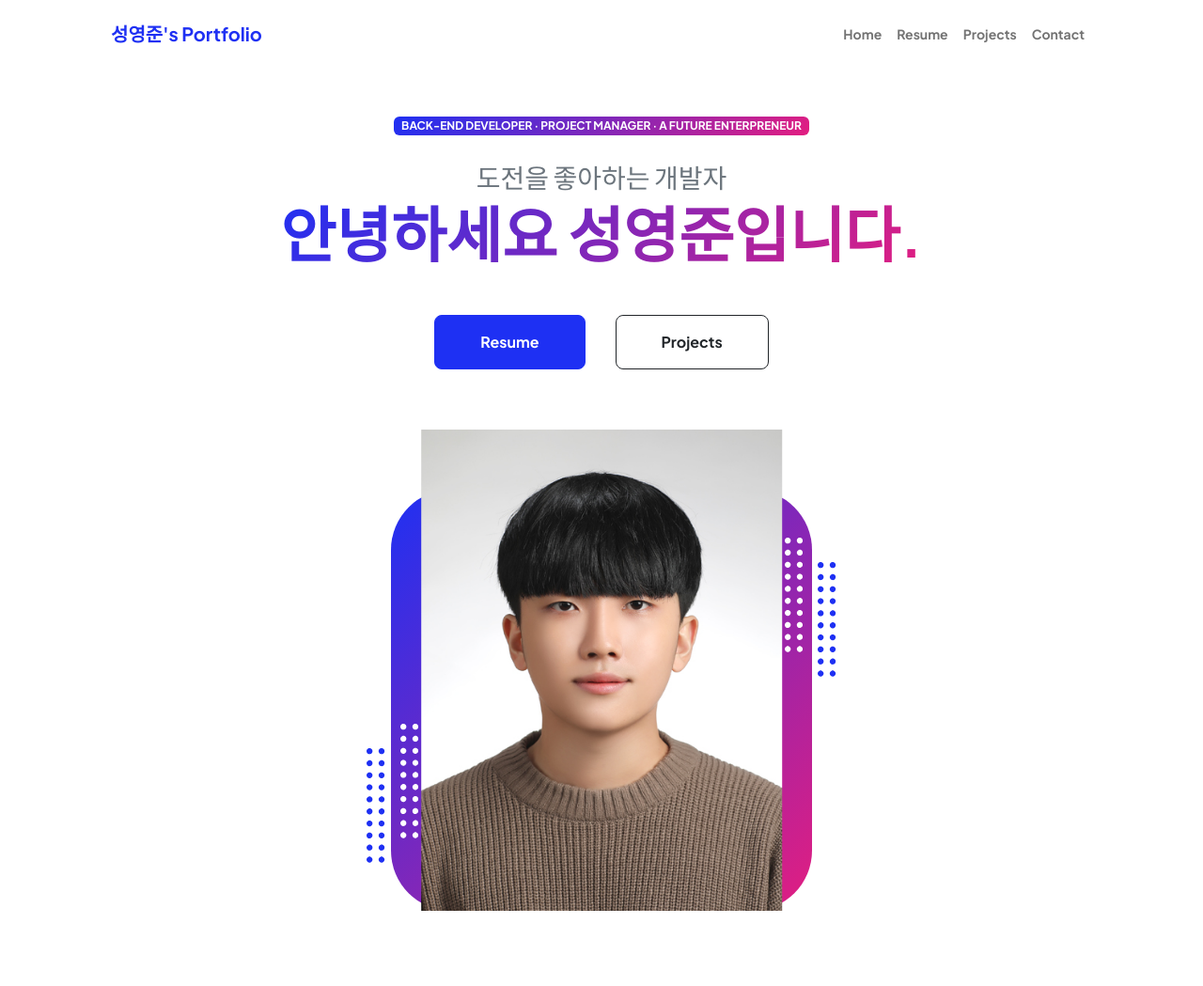
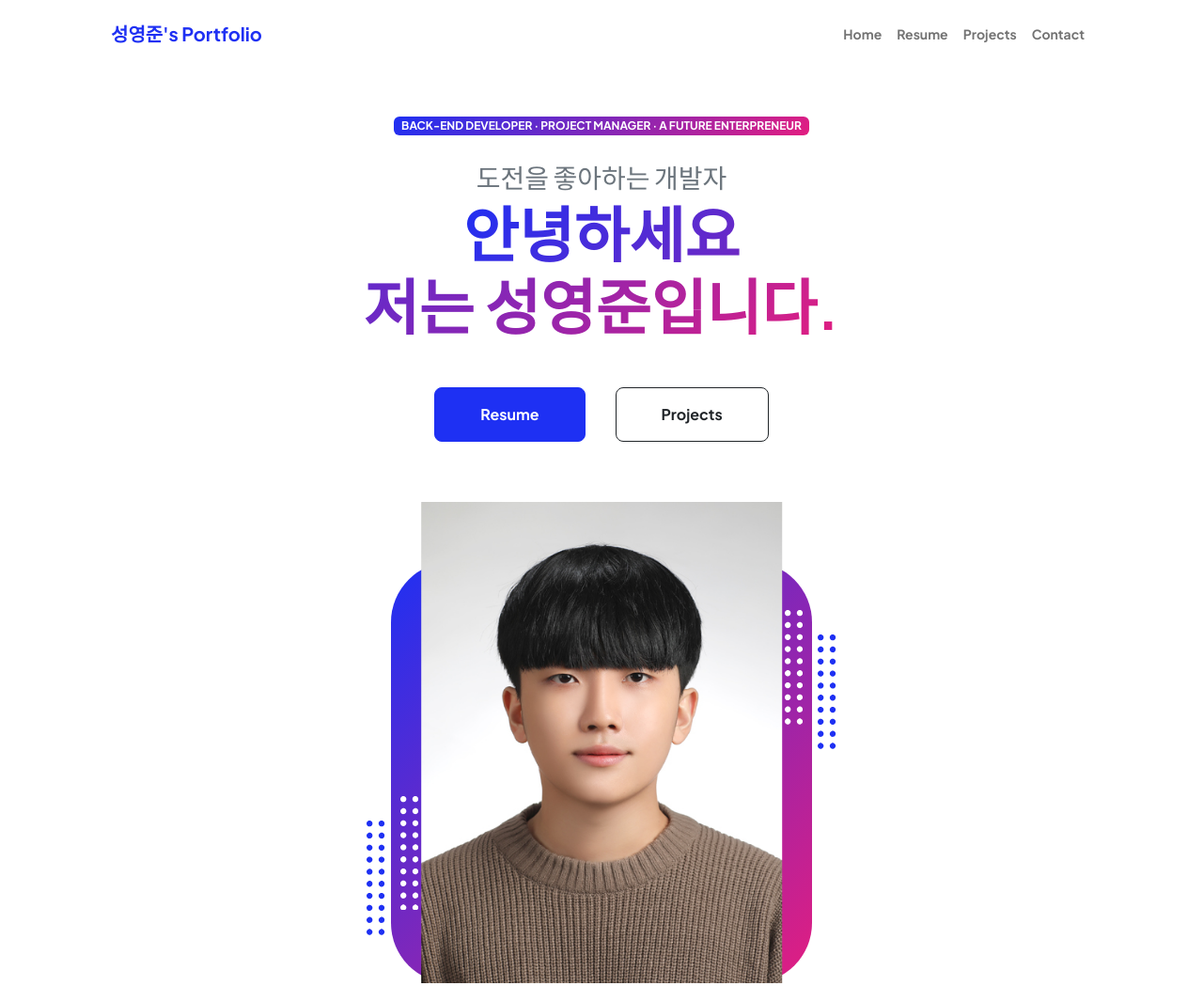
Before and after one commit to yxun20/Mid-Term-Project2, a plain HTML site: page index.html in a window 1280 px wide. Shown: the top 1049 px of the page at 94% size. Drawn offline with nearby package versions, Linux system fonts and the light colour scheme.

Commit message:
Update index.html

```diff
--- a/index.html
+++ b/index.html
@@ -43,7 +43,7 @@
                             <div class="text-center text-xxl-start">
                                 <div class="badge bg-gradient-primary-to-secondary text-white mb-4"><div class="text-uppercase">Back-end Developer &middot; Project Manager &middot; a future Enterpreneur</div></div>
                                 <div class="fs-3 fw-light text-muted">도전을 좋아하는 개발자</div>
-                                <h1 class="display-3 fw-bolder mb-5"><span class="text-gradient d-inline">안녕하세요 성영준입니다.</span></h1>
+                                <h1 class="display-3 fw-bolder mb-5"><span class="text-gradient d-inline">안녕하세요<br>저는 성영준입니다.</span></h1>
                                 <div class="d-grid gap-3 d-sm-flex justify-content-sm-center justify-content-xxl-start mb-3">
                                     <a class="btn btn-primary btn-lg px-5 py-3 me-sm-3 fs-6 fw-bolder" href="resume.html">Resume</a>
                                     <a class="btn btn-outline-dark btn-lg px-5 py-3 fs-6 fw-bolder" href="projects.html">Projects</a>
```
